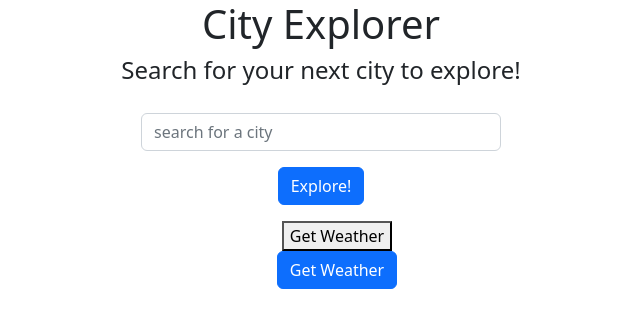
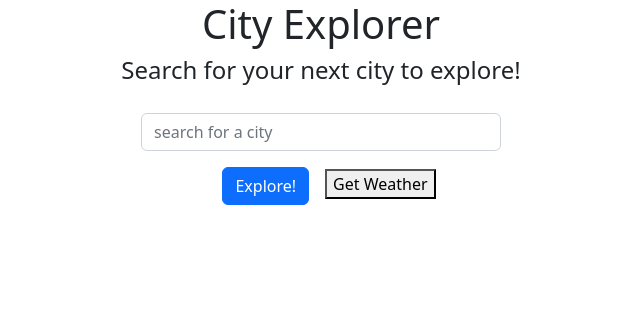
Before and after one commit to elleem/city-explorer-frontend, a React (Create React App) app: page / in a window 1280 px wide. Shown: the top 328 px of the page, without its empty margins (319-959 px from the left). Built offline with nearby package versions, Linux system fonts and the light colour scheme.

Commit message:
adds bootstrap styles

```diff
--- a/src/Locations.js
+++ b/src/Locations.js
@@ -19,12 +19,13 @@ class Locations extends React.Component {
     };
   }
 
-  getLocation = async () => {
+  getLocation = async (citySearch) => {
     try {
       const url = `https://us1.locationiq.com/v1/search.php?key=${process.env.REACT_APP_LOCATION_KEY}&q=${this.state.citySearch}&format=json`;
       const response = await axios.get(url);
       //try catch conditional catches the error
       this.setState({ locationObj: response.data[0], error: null });
+      this.getWeather({citySearch});
     } catch (error) {
       if (error.response) {
         let message = `${error.response.data.error}. ${error.message}${error.code}`;
@@ -67,18 +68,9 @@ class Locations extends React.Component {
 
         {/* //locations will render weather component */}
 
-        <ul>
+        <>
           <Weather citySearch={this.state.citySearch} />
-        <Button onClick={this.getWeather}> Get Weather</Button>
-          {this.state.weather.length > 0 &&
-            this.state.weather.map((forecast, idx) => (
-              <li key={idx}>
-                <p>
-                  {forecast.description}: {forecast.date}
-                </p>
-              </li>
-            ))}
-        </ul>
+        </>
       </Form.Group>
     );
   }
--- a/src/Weather.js
+++ b/src/Weather.js
@@ -1,5 +1,6 @@
 import axios from 'axios';
 import React from 'react';
+import { Accordion,Card } from 'react-bootstrap';
 
 class Weather extends React.Component{
   constructor(props){
@@ -18,13 +19,13 @@ class Weather extends React.Component{
     return (
       <>
       <button onClick = {this.getWeather}> Get Weather</button>
-      <ul>
+      <Accordion>
         {this.state.weather.length > 0 && this.state.weather.map((forecast, idx) =>(
-          <li key = {idx}>
+          <Card key = {idx}>
             <p>{forecast.description}: {forecast.date}</p>
-          </li>
+          </Card>
         ))}
-      </ul>
+      </Accordion>
       </>
     )
   }
```
Also changed, not shown: src/WeatherProps.js (added).
